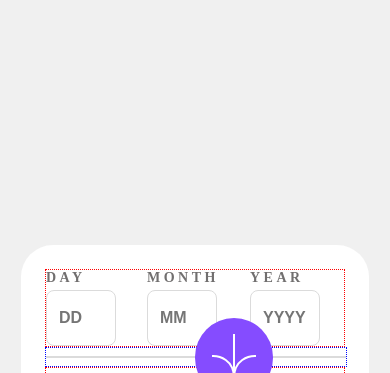
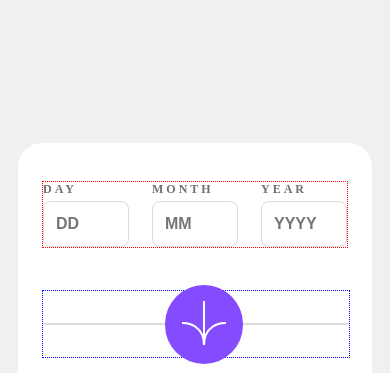
Before and after one commit to heisluke/frontend-mentor-challenges, a plain HTML site: page age-calculator-app-main/index.html in a window 390 px wide. Shown: the top 373 px of the page. Drawn offline with Linux system fonts and the light colour scheme.

Commit message:
phew, fully responsive

```diff
--- a/age-calculator-app-main/index.html
+++ b/age-calculator-app-main/index.html
@@ -22,17 +22,17 @@
           <div class="form-line">
             <div>
               <label for="day">Day</label>
-              <input type="text" id="day" name="day" placeholder="DD">
+              <input type="text" id="day" name="day" placeholder="DD" required>
             </div>
 
             <div>
               <label for="month">Month</label>
-              <input type="text" id="month" name="month" placeholder="MM">
+              <input type="text" id="month" name="month" placeholder="MM" required>
             </div>
 
             <div>
               <label for="year">Year</label>
-              <input type="text" id="year" name="year" placeholder="YYYY">
+              <input type="text" id="year" name="year" placeholder="YYYY" required>
             </div>
           </div>
 
--- a/age-calculator-app-main/main.css
+++ b/age-calculator-app-main/main.css
@@ -5,23 +5,25 @@ html {
     font-family: Poppins;
     background-color: hsl(0, 0%, 94%);
     box-sizing: border-box;
+    margin: 0;
+    padding: 0;
 }
 
 .main {
     height: 95vh;
-    margin: 0 auto;
     position: relative;
     display: flex;
+    flex-flow: wrap;
     flex-direction: column;
     justify-content: center;
     align-items: center;
 }
 
 .container {
-    padding: 42px;
+    padding: 32px;
     background-color: #ffffff;
     border-radius: 32px 32px 128px 32px ;
-    min-width: 700px;
+    min-width: 50em;
 }
 
 label {
@@ -33,7 +35,7 @@ label {
 }
 
 
-input {
+input[type=text] {
     height: 42px;
     font-size: 32px;
     font-weight: 700;
@@ -42,10 +44,12 @@ input {
     width: 120px;
     border-radius: 8px;
     border: 1px solid hsl(0, 0%, 86%);
+    outline: none;
 }
 
-input:focus{
-    border: 1px solid hsl(0, 100%, 44%);
+input[type=text]:focus{
+    border: 1px solid hsl(259, 100%, 65%);
+    caret-color: hsl(259, 100%, 65%);
 }
 
 .form-line {
@@ -105,42 +109,82 @@ button:hover {
     background-color: hsl(0, 0%, 8%);
 }
 
-/*media queries for smaller screen*/
 
-@media (max-width: 425px) {
-    button {
-        position: absolute;
-        left: 50%;
-        padding: 16px;
+/*media query quick fix for tablets*/
+
+@media (max-width: 830px) {
+    .main {
+        align-items: stretch;
+    }
+    .container {
+        min-width: 10em;
     }
 
     h1 {
-        font-size: 36px;
+        font-size: 4.5em;
     }
 
-    input {
-        height: 38px;
-        font-size: 16px;
+    input[type=text] {
+        height: 28px;
+        font-size: 1em;
         padding: 8px 12px;
-        width: 44px;
+        width: 60px;
         border-radius: 8px;
         border: 1px solid hsl(0, 0%, 86%);
         color: hsl(0, 0%, 8%);
     }
+}
+/*end of tablet patch*/
 
+/*media queries for smaller screen*/
+
+@media (max-width: 500px) {
+    button {
+        position: absolute;
+        left: 42%;
+        padding: 16px;
+    }
+
+    .main {
+        height: 90svh;
+        align-items: stretch;
+        padding: 10px;
+    }
+
+
+
+    h1 {
+        font-size: 3em;
+    }
+
+
+
+    .form-line label {
+        font-weight: 700;
+        font-size: 12px;
+    }
 
     .form-line {
         justify-content: space-between;
         border: 1px dotted red;
     }
 
+    .form-line div {
+        padding-right: 0px;
+    }
+
     .container {
-        padding: 24px;
-        border-radius: 32px 32px 96px 32px ;
-        min-width: 300px;
+        padding: 38px 24px 24px 24px;
+        border-radius: 24px 24px 88px 24px ;
+        min-width: 10em;
+        min-height: 400px;
 
     }
 
     .button-divider {
+        margin: 42px auto;
+        padding: 24px 0;
     }
+
+
 }
```
